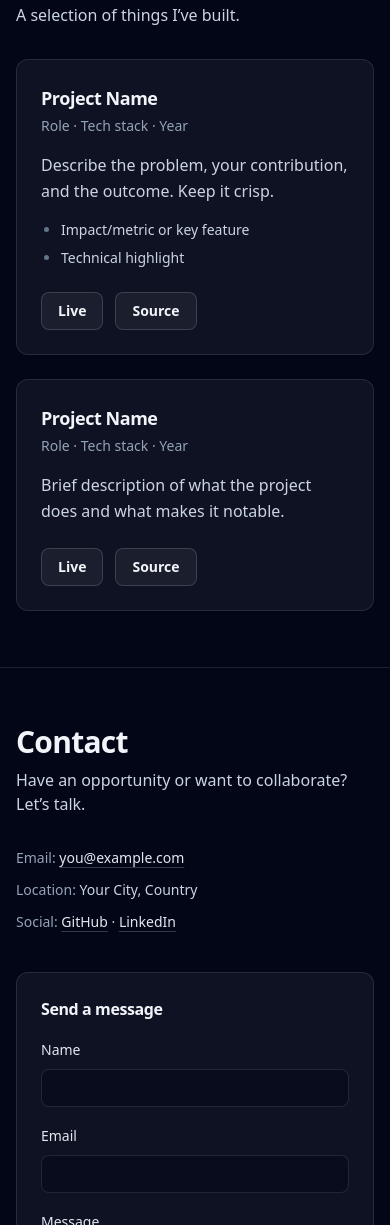
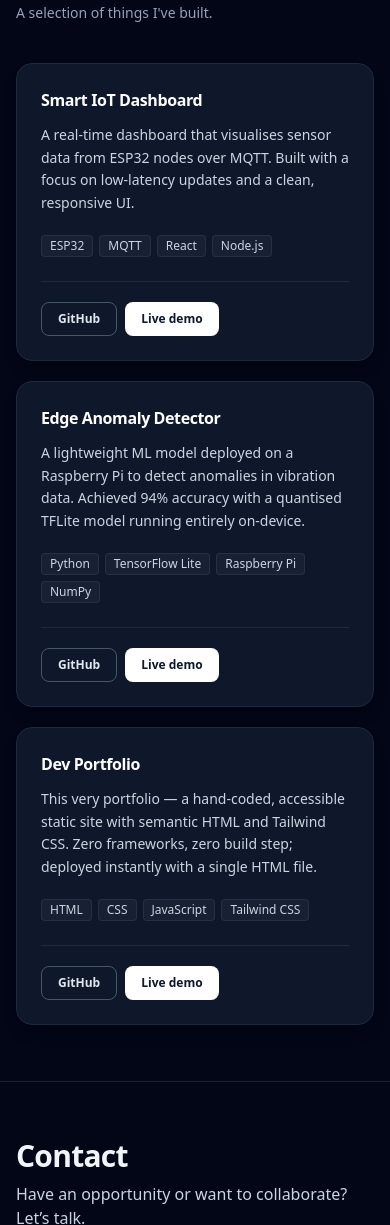
Before and after one commit to sumitp07/modern-developer-portfolio, a plain HTML site: page index.html in a window 390 px wide. Shown: the part 1751-2976 px from the top of the page. Drawn offline with nearby package versions, Linux system fonts and the light colour scheme.

Commit message:
feat: enhance projects section with responsive card layout, badges, and hover interactions

```diff
--- a/index.html
+++ b/index.html
@@ -215,76 +215,145 @@
 
 			<!-- Projects Section: Feature selected work as a list of project cards/articles -->
 			<section id="projects" class="section section--projects container mx-auto max-w-6xl border-b border-white/10 px-4 py-14 sm:py-16" aria-labelledby="projects-title" data-reveal>
-				<header class="section__header mb-8">
-					<h2 id="projects-title" class="section__title text-3xl font-semibold tracking-tight">Projects</h2>
-					<p class="section__subtitle mt-2 text-slate-300">A selection of things I’ve built.</p>
+				<header class="section__header mb-10">
+					<h2 id="projects-title" class="section__title text-3xl font-semibold tracking-tight text-white">Projects</h2>
+					<p class="section__subtitle mt-2 text-sm text-slate-400">A selection of things I've built.</p>
 				</header>
 
-				<div class="section__content">
-					<ul class="projects grid gap-6 md:grid-cols-2" aria-label="Selected projects">
-						<!-- Project Card #1 -->
+				<!--
+				React component map (each HTML element = one component boundary):
+				<ProjectsSection>  →  <section>
+				  <ProjectGrid>    →  <ul>
+				    <ProjectCard>  →  <li><article>
+				      title        →  <h3>
+				      description  →  <p>
+				      <TechBadgeList>  →  <ul.project__stack>
+				      <ProjectLinks>   →  <footer>
+				To add a project: copy one <li> block and update the content + id suffix.
+			-->
+				<ul class="projects grid gap-5 md:grid-cols-2 lg:grid-cols-3" aria-label="Selected projects">
+
+					<!-- ProjectCard: Smart IoT Dashboard -->
 					<li class="projects__item">
-							<article class="project rounded-xl border border-white/10 bg-white/5 p-6 shadow-sm transition-all duration-200 hover:-translate-y-0.5 hover:bg-white/10 hover:shadow-md motion-reduce:transform-none" aria-labelledby="project-1-title">
-								<header class="project__header">
-									<h3 id="project-1-title" class="project__title text-lg font-semibold tracking-tight">Project Name</h3>
-									<p class="project__meta mt-1 text-sm text-slate-400">Role · Tech stack · Year</p>
-								</header>
-								<p class="project__description mt-4 leading-relaxed text-slate-300">
-									Describe the problem, your contribution, and the outcome. Keep it crisp.
+						<article class="project flex h-full flex-col rounded-2xl border border-slate-800 bg-slate-900 p-6 shadow-lg shadow-black/20 transition-[transform,box-shadow,border-color] duration-300 ease-out hover:-translate-y-1 hover:border-slate-700 hover:shadow-xl hover:shadow-black/30 motion-reduce:transition-none motion-reduce:transform-none" aria-labelledby="project-1-title">
+							<h3 id="project-1-title" class="project__title text-base font-semibold tracking-tight text-white">Smart IoT Dashboard</h3>
+
+							<p class="project__description mt-3 flex-1 text-sm leading-relaxed text-slate-300">
+								A real-time dashboard that visualises sensor data from ESP32 nodes over MQTT.
+								Built with a focus on low-latency updates and a clean, responsive UI.
 							</p>
-								<ul class="project__highlights mt-4 list-disc space-y-2 pl-5 text-sm text-slate-300 marker:text-slate-500" aria-label="Project highlights">
-									<li class="project__highlight">Impact/metric or key feature</li>
-									<li class="project__highlight">Technical highlight</li>
+
+							<ul class="project__stack mt-5 flex flex-wrap gap-1.5" aria-label="Tech stack">
+								<li class="project__badge rounded border border-slate-700/50 bg-slate-800/60 px-2 py-0.5 text-xs font-medium text-slate-300">ESP32</li>
+								<li class="project__badge rounded border border-slate-700/50 bg-slate-800/60 px-2 py-0.5 text-xs font-medium text-slate-300">MQTT</li>
+								<li class="project__badge rounded border border-slate-700/50 bg-slate-800/60 px-2 py-0.5 text-xs font-medium text-slate-300">React</li>
+								<li class="project__badge rounded border border-slate-700/50 bg-slate-800/60 px-2 py-0.5 text-xs font-medium text-slate-300">Node.js</li>
 							</ul>
-								<footer class="project__footer mt-6 flex flex-wrap gap-3" aria-label="Project links">
+
+							<footer class="project__footer mt-6 flex flex-wrap gap-2 border-t border-slate-800 pt-5" aria-label="Project links">
 								<a
-										class="project__link inline-flex items-center justify-center rounded-lg border border-white/15 bg-white/5 px-4 py-2 text-sm font-semibold text-slate-100 transition-colors duration-200 hover:bg-white/10 focus:outline-none focus-visible:ring-2 focus-visible:ring-white/20"
+									class="project__link--secondary inline-flex items-center justify-center rounded-lg border border-slate-600 px-4 py-2 text-xs font-semibold text-slate-200 transition-[border-color,color] duration-150 ease-out hover:border-slate-400 hover:text-white active:scale-[0.97] focus:outline-none focus-visible:ring-2 focus-visible:ring-white/30"
 									href="#"
-										aria-label="View live demo of Project Name"
+									rel="noopener noreferrer"
+									aria-label="View GitHub repository for Smart IoT Dashboard (opens in new tab)"
+									target="_blank"
 								>
-										Live
+									GitHub
 								</a>
 								<a
-										class="project__link inline-flex items-center justify-center rounded-lg border border-white/15 bg-white/5 px-4 py-2 text-sm font-semibold text-slate-100 transition-colors duration-200 hover:bg-white/10 focus:outline-none focus-visible:ring-2 focus-visible:ring-white/20"
+									class="project__link--primary inline-flex items-center justify-center rounded-lg bg-white px-4 py-2 text-xs font-semibold text-slate-900 transition-[background-color,opacity] duration-150 ease-out hover:bg-slate-100 active:scale-[0.97] active:opacity-90 focus:outline-none focus-visible:ring-2 focus-visible:ring-white/50"
 									href="#"
-										aria-label="View source code for Project Name"
+									rel="noopener noreferrer"
+									aria-label="View live demo of Smart IoT Dashboard (opens in new tab)"
+									target="_blank"
 								>
-										Source
+									Live demo
 								</a>
 							</footer>
 						</article>
 					</li>
 
-						<!-- Project Card #2 -->
+					<!-- ProjectCard: Edge Anomaly Detector -->
 					<li class="projects__item">
-							<article class="project rounded-xl border border-white/10 bg-white/5 p-6 shadow-sm transition-all duration-200 hover:-translate-y-0.5 hover:bg-white/10 hover:shadow-md motion-reduce:transform-none" aria-labelledby="project-2-title">
-								<header class="project__header">
-									<h3 id="project-2-title" class="project__title text-lg font-semibold tracking-tight">Project Name</h3>
-									<p class="project__meta mt-1 text-sm text-slate-400">Role · Tech stack · Year</p>
-								</header>
-								<p class="project__description mt-4 leading-relaxed text-slate-300">
-									Brief description of what the project does and what makes it notable.
+						<article class="project flex h-full flex-col rounded-2xl border border-slate-800 bg-slate-900 p-6 shadow-lg shadow-black/20 transition-[transform,box-shadow,border-color] duration-300 ease-out hover:-translate-y-1 hover:border-slate-700 hover:shadow-xl hover:shadow-black/30 motion-reduce:transition-none motion-reduce:transform-none" aria-labelledby="project-2-title">
+							<h3 id="project-2-title" class="project__title text-base font-semibold tracking-tight text-white">Edge Anomaly Detector</h3>
+
+							<p class="project__description mt-3 flex-1 text-sm leading-relaxed text-slate-300">
+								A lightweight ML model deployed on a Raspberry Pi to detect anomalies in vibration data.
+								Achieved 94% accuracy with a quantised TFLite model running entirely on-device.
 							</p>
-								<footer class="project__footer mt-6 flex flex-wrap gap-3" aria-label="Project links">
+
+							<ul class="project__stack mt-5 flex flex-wrap gap-1.5" aria-label="Tech stack">
+								<li class="project__badge rounded border border-slate-700/50 bg-slate-800/60 px-2 py-0.5 text-xs font-medium text-slate-300">Python</li>
+								<li class="project__badge rounded border border-slate-700/50 bg-slate-800/60 px-2 py-0.5 text-xs font-medium text-slate-300">TensorFlow Lite</li>
+								<li class="project__badge rounded border border-slate-700/50 bg-slate-800/60 px-2 py-0.5 text-xs font-medium text-slate-300">Raspberry Pi</li>
+								<li class="project__badge rounded border border-slate-700/50 bg-slate-800/60 px-2 py-0.5 text-xs font-medium text-slate-300">NumPy</li>
+							</ul>
+
+							<footer class="project__footer mt-6 flex flex-wrap gap-2 border-t border-slate-800 pt-5" aria-label="Project links">
 								<a
-										class="project__link inline-flex items-center justify-center rounded-lg border border-white/15 bg-white/5 px-4 py-2 text-sm font-semibold text-slate-100 transition-colors duration-200 hover:bg-white/10 focus:outline-none focus-visible:ring-2 focus-visible:ring-white/20"
+									class="project__link--secondary inline-flex items-center justify-center rounded-lg border border-slate-600 px-4 py-2 text-xs font-semibold text-slate-200 transition-[border-color,color] duration-150 ease-out hover:border-slate-400 hover:text-white active:scale-[0.97] focus:outline-none focus-visible:ring-2 focus-visible:ring-white/30"
 									href="#"
-										aria-label="View live demo of Project Name"
+									rel="noopener noreferrer"
+									aria-label="View GitHub repository for Edge Anomaly Detector (opens in new tab)"
+									target="_blank"
 								>
-										Live
+									GitHub
 								</a>
 								<a
-										class="project__link inline-flex items-center justify-center rounded-lg border border-white/15 bg-white/5 px-4 py-2 text-sm font-semibold text-slate-100 transition-colors duration-200 hover:bg-white/10 focus:outline-none focus-visible:ring-2 focus-visible:ring-white/20"
+									class="project__link--primary inline-flex items-center justify-center rounded-lg bg-white px-4 py-2 text-xs font-semibold text-slate-900 transition-[background-color,opacity] duration-150 ease-out hover:bg-slate-100 active:scale-[0.97] active:opacity-90 focus:outline-none focus-visible:ring-2 focus-visible:ring-white/50"
 									href="#"
-										aria-label="View source code for Project Name"
+									rel="noopener noreferrer"
+									aria-label="View live demo of Edge Anomaly Detector (opens in new tab)"
+									target="_blank"
 								>
-										Source
+									Live demo
 								</a>
 							</footer>
 						</article>
 					</li>
+
+					<!-- ProjectCard: Dev Portfolio -->
+					<li class="projects__item">
+						<article class="project flex h-full flex-col rounded-2xl border border-slate-800 bg-slate-900 p-6 shadow-lg shadow-black/20 transition-[transform,box-shadow,border-color] duration-300 ease-out hover:-translate-y-1 hover:border-slate-700 hover:shadow-xl hover:shadow-black/30 motion-reduce:transition-none motion-reduce:transform-none" aria-labelledby="project-3-title">
+							<h3 id="project-3-title" class="project__title text-base font-semibold tracking-tight text-white">Dev Portfolio</h3>
+
+							<p class="project__description mt-3 flex-1 text-sm leading-relaxed text-slate-300">
+								This very portfolio — a hand-coded, accessible static site with semantic HTML and Tailwind CSS.
+								Zero frameworks, zero build step; deployed instantly with a single HTML file.
+							</p>
+
+							<ul class="project__stack mt-5 flex flex-wrap gap-1.5" aria-label="Tech stack">
+								<li class="project__badge rounded border border-slate-700/50 bg-slate-800/60 px-2 py-0.5 text-xs font-medium text-slate-300">HTML</li>
+								<li class="project__badge rounded border border-slate-700/50 bg-slate-800/60 px-2 py-0.5 text-xs font-medium text-slate-300">CSS</li>
+								<li class="project__badge rounded border border-slate-700/50 bg-slate-800/60 px-2 py-0.5 text-xs font-medium text-slate-300">JavaScript</li>
+								<li class="project__badge rounded border border-slate-700/50 bg-slate-800/60 px-2 py-0.5 text-xs font-medium text-slate-300">Tailwind CSS</li>
 							</ul>
-				</div>
+
+							<footer class="project__footer mt-6 flex flex-wrap gap-2 border-t border-slate-800 pt-5" aria-label="Project links">
+								<a
+									class="project__link--secondary inline-flex items-center justify-center rounded-lg border border-slate-600 px-4 py-2 text-xs font-semibold text-slate-200 transition-[border-color,color] duration-150 ease-out hover:border-slate-400 hover:text-white active:scale-[0.97] focus:outline-none focus-visible:ring-2 focus-visible:ring-white/30"
+									href="#"
+									rel="noopener noreferrer"
+									aria-label="View GitHub repository for Dev Portfolio (opens in new tab)"
+									target="_blank"
+								>
+									GitHub
+								</a>
+								<a
+									class="project__link--primary inline-flex items-center justify-center rounded-lg bg-white px-4 py-2 text-xs font-semibold text-slate-900 transition-[background-color,opacity] duration-150 ease-out hover:bg-slate-100 active:scale-[0.97] active:opacity-90 focus:outline-none focus-visible:ring-2 focus-visible:ring-white/50"
+									href="#"
+									rel="noopener noreferrer"
+									aria-label="View live demo of Dev Portfolio (opens in new tab)"
+									target="_blank"
+								>
+									Live demo
+								</a>
+							</footer>
+						</article>
+					</li>
+
+				</ul>
 			</section>
 
 			<!-- Contact Section: Contact details + lightweight form -->
```
Lines whose indentation alone changed are shown as unchanged.
